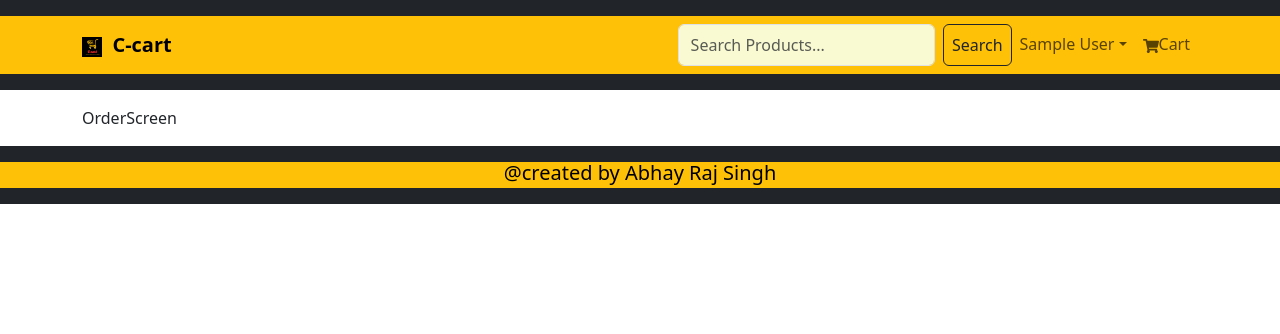
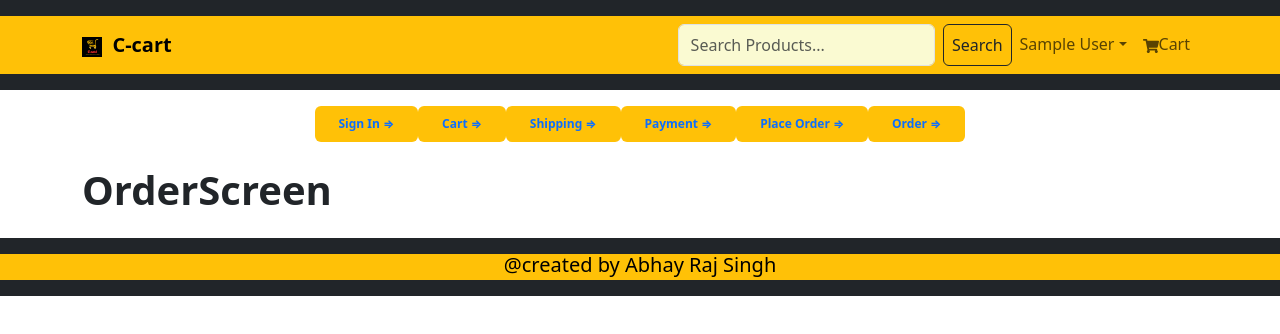
Before and after one commit to ABHAYRAJSINGHPAWAR1229/Project1C-cart, a React (Create React App) app in the folder frontend/: page /order in a window 1280 px wide. Shown: the top 334 px of the page. Built offline with nearby package versions, Linux system fonts and the light colour scheme; sample sign-in values are in the browser's storage.

Commit message:
Adding order page

```diff
--- a/frontend/src/Component/CheckOutSteps.js
+++ b/frontend/src/Component/CheckOutSteps.js
@@ -3,7 +3,7 @@ import { Nav } from 'react-bootstrap'
 import { LinkContainer } from 'react-router-bootstrap'
 
 
-const CheckOutSteps = ({step1,step2,step3,step4,step5}) => {
+const CheckOutSteps = ({step1,step2,step3,step4,step5,step6}) => {
   return (
     <Nav className='justify-content-center mb-4 '>
       <Nav.Item className='badge text-bg-warning'>
@@ -46,6 +46,14 @@ const CheckOutSteps = ({step1,step2,step3,step4,step5}) => {
             </LinkContainer>
             ):(<Nav.Link disabled>Place Order</Nav.Link>)}
       </Nav.Item>
+
+      <Nav.Item className='badge text-bg-warning' >
+        {step6?(
+          <LinkContainer to='/order' className={step6 ? 'active' : ''}>
+            <Nav.Link>Order &#8658;</Nav.Link>
+            </LinkContainer>
+            ):(<Nav.Link disabled>Order</Nav.Link>)}
+      </Nav.Item>
     </Nav>
   )
 }
--- a/frontend/src/Screen/OrderScreen.js
+++ b/frontend/src/Screen/OrderScreen.js
@@ -1,8 +1,13 @@
 import React from 'react'
+import CheckOutSteps from '../Component/CheckOutSteps'
 
 const OrderScreen = () => {
   return (
-    <div>OrderScreen</div>
+    <div>
+        <CheckOutSteps step1 step2 step3 step4 step5 step6/>
+
+       <h1> <strong>OrderScreen</strong> </h1></div>
+
   )
 }
 
--- a/frontend/src/Screen/PlaceOrderScreen.js
+++ b/frontend/src/Screen/PlaceOrderScreen.js
@@ -27,9 +27,11 @@ const PlaceOrderScreen=()=>{
           totalDebitingAmount:cart.totalDebitingAmount
          }).unwrap();
          dispatch(clearCartItems());
-         navigate(`/order/${orderCre._id}`);
+         navigate(`/order?/${orderCre._id}`);
     }catch(error){
-        toast.error(error)
+      console.error(error); // Log the error to see its structure
+      const errorMessage = error?.data?.message || error.message || 'An unexpected error occurred';
+      toast.error(errorMessage);
     }
 
   }
```
Also changed, not shown: 2 other files (tests, documents, lock files or other folders).
